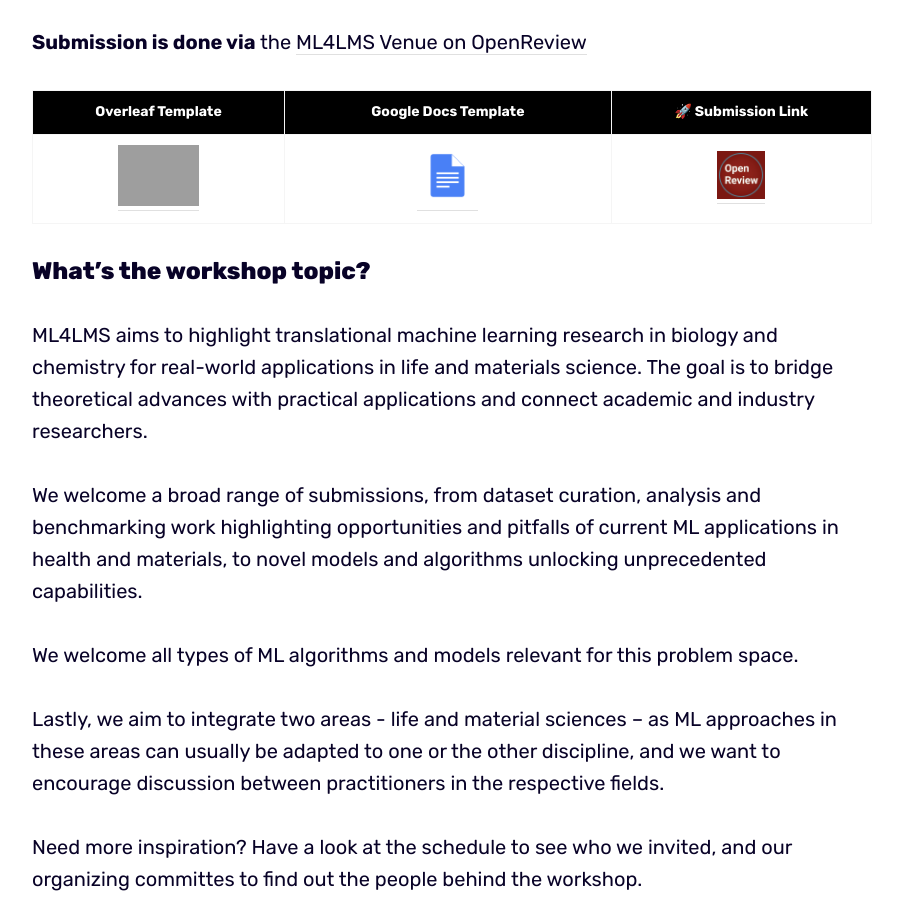
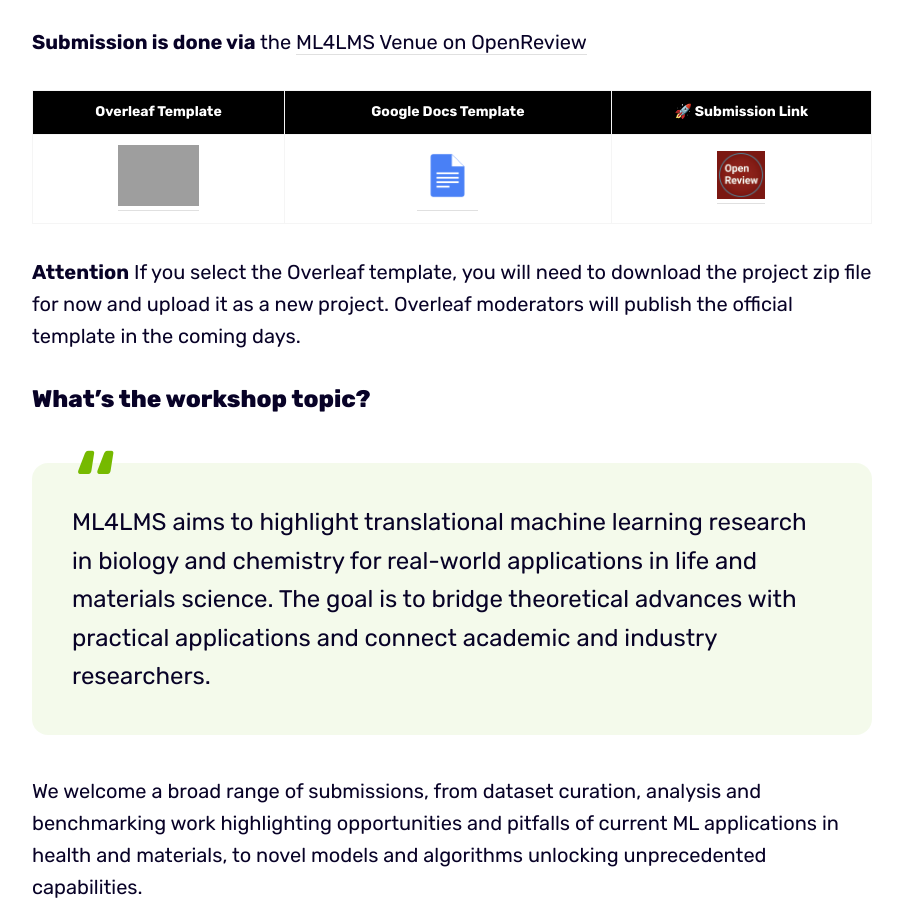
Before and after one commit to icml-ml4lms/icml-ml4lms.github.io, a Jekyll site: the page built from _pages/submissions.md, in a window 1280 px wide and 900 px high, scrolled down 464 px. Shown: the whole window, without its empty margins (188-1091 px from the left). Built offline with Jekyll 4.4.1, drawn with Linux system fonts in a browser that asks for light colours; grey boxes are pictures that could not be loaded.

Commit message:
submission guidelines

```diff
--- a/_pages/submissions.md
+++ b/_pages/submissions.md
@@ -43,8 +43,13 @@
 </table>
 </div>
 
+**Attention**
+If you select the Overleaf template, you will need to download the project zip file for now and upload it as a new project. Overleaf moderators will publish the official template in the coming days.
+
+
+
 ### What's the workshop topic?
-ML4LMS aims to highlight translational machine learning research in biology and chemistry for real-world applications in life and materials science. The goal is to bridge theoretical advances with practical applications and connect academic and industry researchers.
+> ML4LMS aims to highlight translational machine learning research in biology and chemistry for real-world applications in life and materials science. The goal is to bridge theoretical advances with practical applications and connect academic and industry researchers.
 
 We welcome a broad range of submissions, from dataset curation, analysis and benchmarking work highlighting opportunities and pitfalls of current ML applications in health and materials, to novel models and algorithms unlocking unprecedented capabilities.
 
```
Also changed, not shown: 3 other files.
